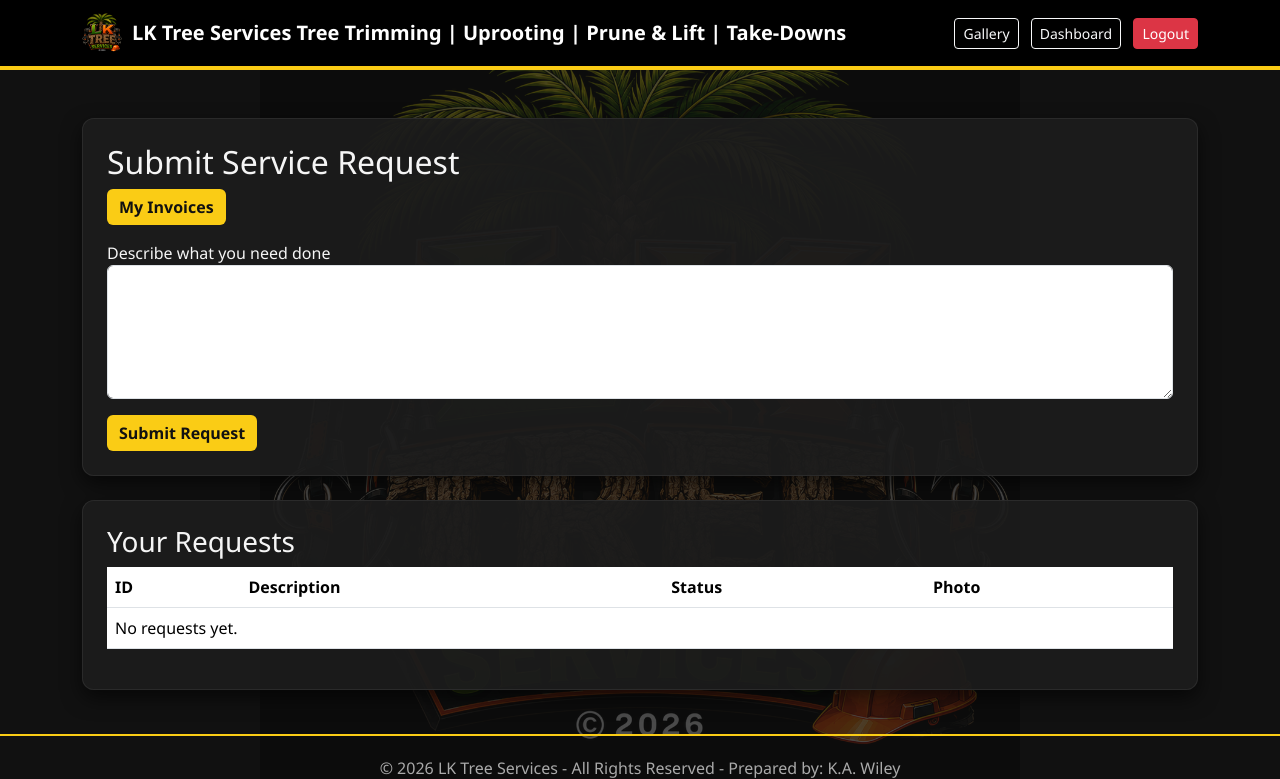
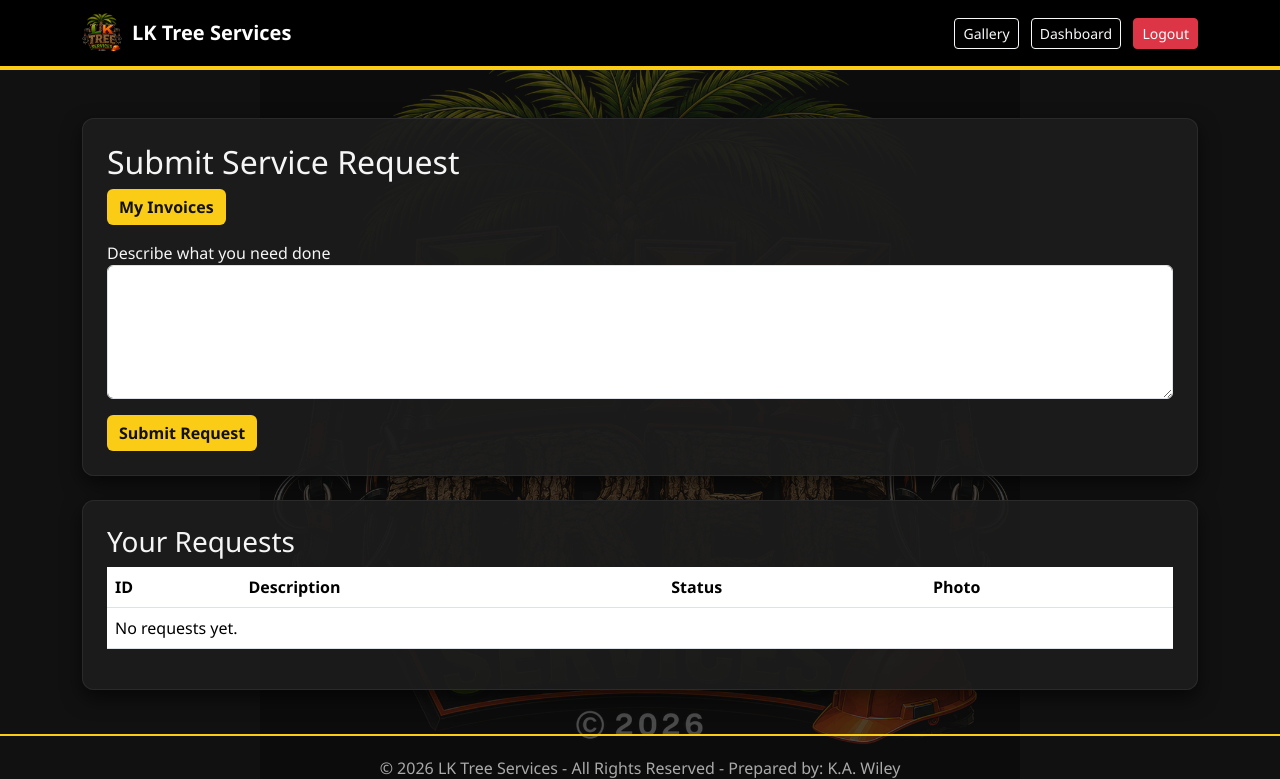
Before and after one commit to kwiley115907/Lk-home-tree-portal, a Flask app: page / in a window 1280 px wide. Shown: the top 779 px of the page. Run offline with Flask 3, Linux system fonts and the light colour scheme; the visitor is signed in with stand-in values (Sample User, id 1); data that the repository does not hold is empty.

Commit message:
Update site name and gallery photos

```diff
--- a/templates/base.html
+++ b/templates/base.html
@@ -157,7 +157,7 @@
                 <img src="{{ url_for('static', filename='images/logo.png') }}"
                      alt="Logo">
                 LK Tree Services
-                Tree Trimming | Uprooting | Prune & Lift | Take-Downs
+
             </a>
 
             <div class="ms-auto">
```
